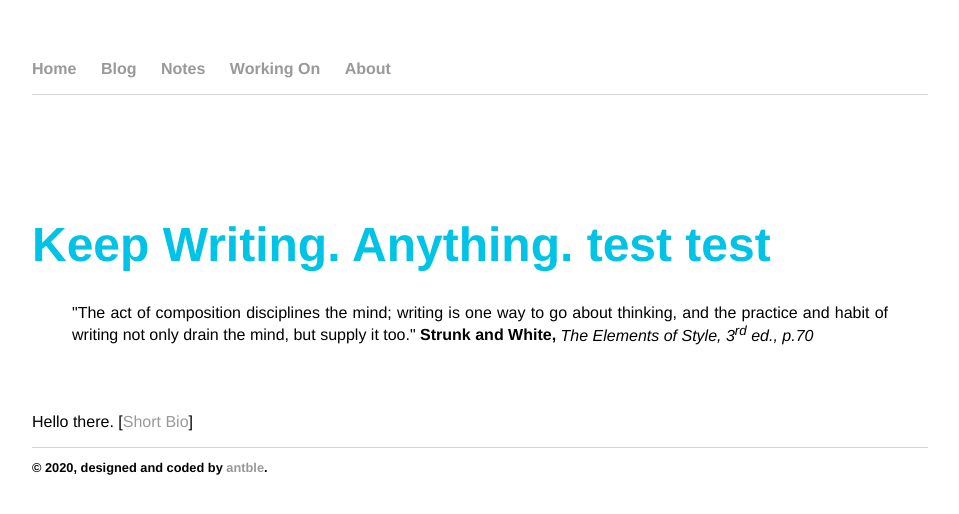
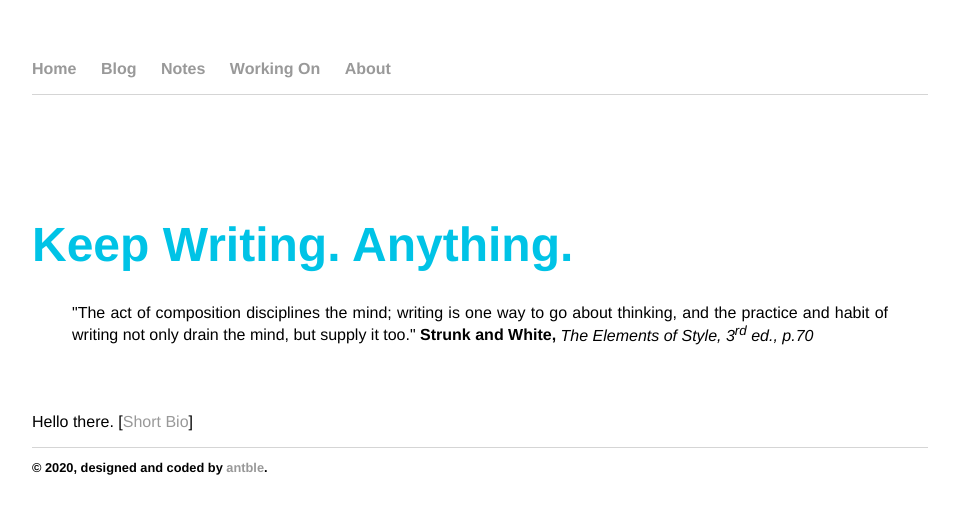
Before and after one commit to antble/antble.github.io, a Jekyll site: the page built from index.html, in a window 1280 px wide. Shown: the top 514 px of the page, without its empty margins (160-1119 px from the left). Built offline with Jekyll 4.4.1, drawn with Linux system fonts in a browser that asks for light colours; nearby versions of some CDN libraries; some web fonts are replaced.

Commit message:
update blog

```diff
--- a/index.html
+++ b/index.html
@@ -11,7 +11,7 @@ quote: home sweet home
 <div>
 	<br><br><br>
 
-	<h1>Keep Writing. Anything. test test</h1>
+	<h1>Keep Writing. Anything.</h1>
 	<blockquote>
 		"The act of composition disciplines the mind; writing is one way to go about thinking, and the practice and habit
 		of writing not only drain the mind, but supply it too." <b>Strunk and White,</b> <i>The Elements of Style, 3<sup>rd</sup> ed., p.70</i>
--- a/working/index.html
+++ b/working/index.html
@@ -71,10 +71,10 @@ title: Working On
                 <li>Python 3 - Object Oriented Programming by <i>Dusty Phillips</i></li>
                 <li>C Programming Languange (Ansi C) by <i>Brian Kernighan and Dennis M. Ritchie</i></li>
                 <li>C++ Programming: Program Design Including Structure by <i>D.S. Malik</i></li>
-                -->
+
                 <li>Python 3 - Object Oriented Programming by <i>Dusty Phillips</i></li>
                 <li>C Programming Languange (Ansi C) by <i>Brian Kernighan and Dennis M. Ritchie</i></li>
-                <li>C++ Programming: Program Design Including Structure by <i>D.S. Malik</i></li>
+                <li>C++ Programming: Program Design Including Structure by <i>D.S. Malik</i></li>-->
 
             </ol>
         </div>
```
